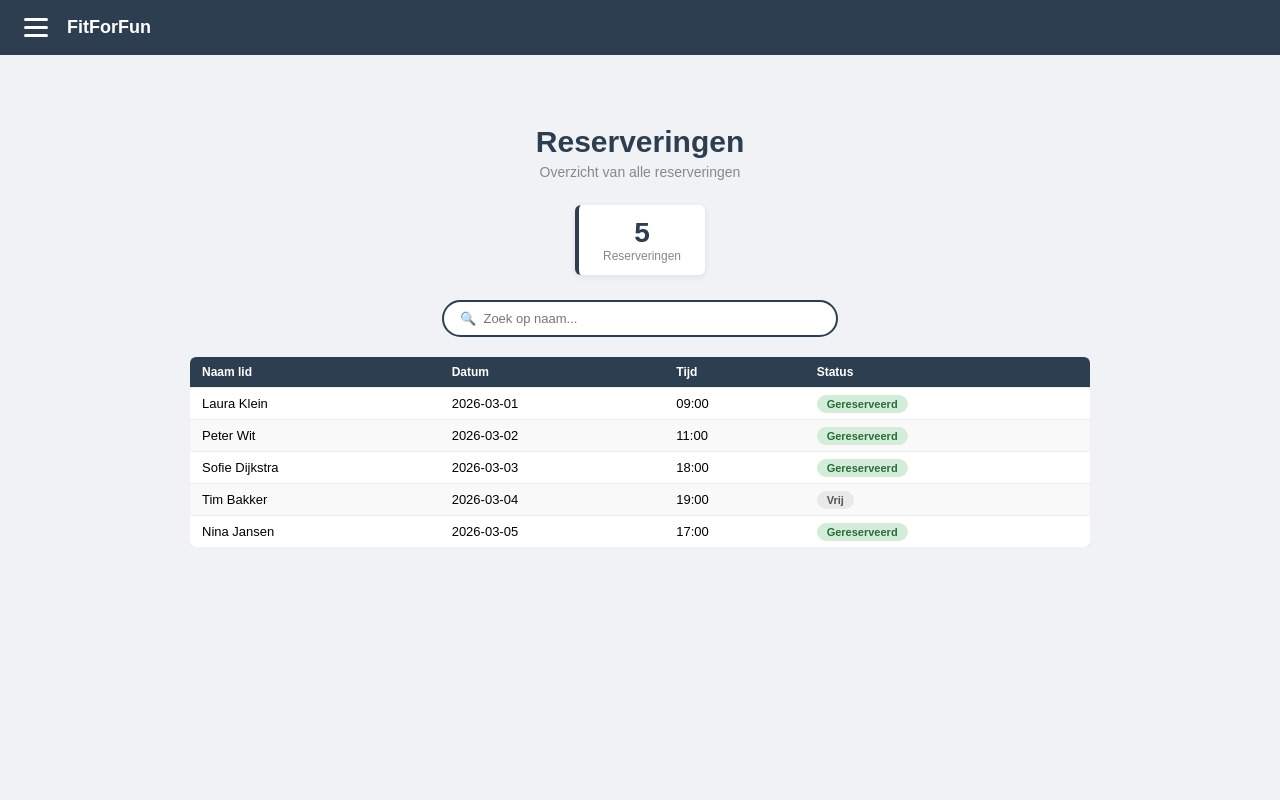
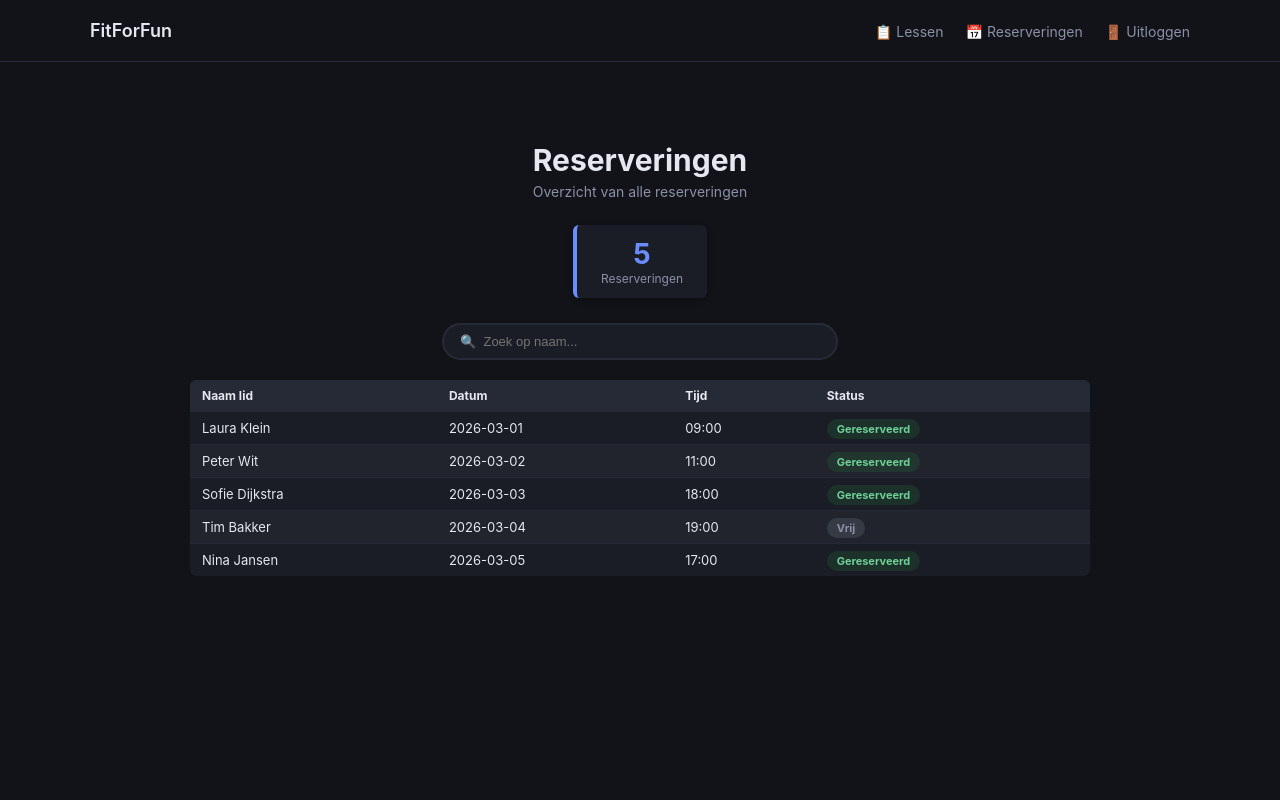
Before and after one commit to ED-MBO/project-2026-P3, a PHP site: the page made by Reservering registratie/Reservering_Registratie.php in a window 1280 px wide. Run offline with PHP 8.4, Linux system fonts and the light colour scheme; the visitor is signed in with stand-in values (Sample User, id 1); data comes from the database, SQL or seed files in the repository.

Commit message:
verandering menu reservering registratie

```diff
--- a/Reservering registratie/Reservering_Registratie.css
+++ b/Reservering registratie/Reservering_Registratie.css
@@ -1,112 +1,149 @@
+:root {
+  --bg: #111318;
+  --card: #1a1d26;
+  --border: #262a36;
+  --text: #e6e8ef;
+  --muted: #8b90a7;
+  --accent: #6b8cff;
+}
+
 /* Algemene stijl */
 body {
-    font-family: Arial, sans-serif;
-    background-color: #f0f2f5;
+    font-family: Inter, system-ui, Arial, sans-serif;
+    background: var(--bg);
+    color: var(--text);
+    margin: 0;
+    padding: 0;
+    min-height: 100vh;
+}
+
+html, body {
+    overflow-x: hidden;
+}
+
+/* HEADER / NAVBAR */
+.header {
+    background: var(--bg);
+    border-bottom: 1px solid var(--border);
+    position: sticky;
+    top: 0;
+    z-index: 50;
+}
+
+.navbar-container {
+    max-width: 1100px;
+    margin: auto;
+    padding: 20px 28px;
+    display: flex;
+    justify-content: space-between;
+    align-items: center;
+}
+
+.logo {
+    font-weight: 600;
+    font-size: 18px;
+    text-decoration: none;
+    color: var(--text);
+}
+
+.navbar {
+    display: flex;
+}
+
+.navbar-nav {
+    display: flex;
+    list-style: none;
+    gap: 22px;
     margin: 0;
     padding: 0;
 }
 
-/* voorkom horizontale scroll veroorzaakt door off-canvas elementen */
-html, body {
-    overflow-x: hidden;
+.nav-link {
+    text-decoration: none;
+    font-size: 14px;
+    color: var(--muted);
+    transition: 0.2s ease;
 }
 
-/* Topbalk bovenaan */
-.topbalk {
-    background-color: #2c3e50;
-    color: white;
-    height: 55px;
-    display: flex;
-    align-items: center;
-    padding: 0 20px;
-    gap: 15px;
-    position: fixed;
-    top: 0;
-    left: 0;
-    right: 0;
-    z-index: 200;
+.nav-link:hover {
+    color: var(--text);
 }
 
-.topbalk h2 {
-    font-size: 18px;
-    margin: 0;
+/* Hamburger */
+.hamburger {
+    display: none;
+    font-size: 22px;
+    cursor: pointer;
+    color: var(--text);
+    background: none;
+    border: none;
 }
 
-/* Burgermenu knop */
-.burger-knop {
+.close-menu {
+    display: none;
+    font-size: 22px;
+    cursor: pointer;
+    align-self: flex-end;
+    color: var(--text);
     background: none;
     border: none;
-    cursor: pointer;
-    display: flex;
-    flex-direction: column;
-    gap: 5px;
-    padding: 4px;
 }
 
-.burger-knop span {
-    display: block;
-    width: 24px;
-    height: 3px;
-    background-color: white;
-    border-radius: 3px;
+/* Overlay */
+.overlay {
+    position: fixed;
+    inset: 0;
+    background: rgba(0, 0, 0, 0.6);
+    display: none;
+    z-index: 40;
 }
 
-/* Donker scherm achter sidebar */
-.overlay {
-    display: none;
-    position: fixed;
-    inset: 0;
-    background-color: rgba(0, 0, 0, 0.4);
-    z-index: 90;
-}
-
-.overlay.open {
+/* Mobile */
+@media (max-width: 768px) {
+    .hamburger {
         display: block;
     }
 
-/* Zijbalk (off-canvas met transform zodat hij volledig uit beeld blijft) */
-.sidebar {
+    .navbar {
         position: fixed;
         top: 0;
-    left: 0;
-    width: 220px;
-    height: 100%;
-    background-color: #2c3e50;
-    color: white;
-    padding: 70px 20px 20px 20px;
-    z-index: 160;
-    transform: translateX(-100%);
-    transition: transform 0.25s ease;
+        right: -100%;
+        width: 280px;
+        height: 100vh;
+        background: var(--card);
+        border-left: 1px solid var(--border);
+        flex-direction: column;
+        padding: 24px;
+        transition: right 0.3s ease;
+        z-index: 50;
     }
 
-.sidebar.open {
-    transform: translateX(0);
+    .navbar.active {
+        right: 0;
     }
 
-/* Op kleine schermen: maak sidebar breder (overlay) maar houd 'm off-canvas totdat open */
-@media (max-width: 600px) {
-    .sidebar {
-        width: 80vw;
-        transform: translateX(-100%);
-    }
+    .navbar-nav {
+        flex-direction: column;
+        gap: 18px;
+        margin-top: 40px;
     }
 
-.sidebar a {
-    display: block;
-    color: white;
-    text-decoration: none;
-    padding: 10px 0;
-    border-bottom: 1px solid rgba(255,255,255,0.1);
-    font-size: 15px;
+    .nav-link {
+        color: var(--text);
     }
 
-.sidebar a:hover {
-    color: #a8c6f0;
+    .nav-link:hover {
+        color: var(--accent);
+    }
+
+    .close-menu {
+        display: block;
+    }
 }
 
 /* Hoofdinhoud */
 .inhoud {
-    margin-top: 75px;
+    margin-top: 30px;
     padding: 30px 20px;
     max-width: 900px;
     margin-left: auto;
@@ -121,13 +158,13 @@ html, body {
 
 .titel-blok h1 {
     font-size: 30px;
-    color: #2c3e50;
+    color: var(--text);
     margin-bottom: 5px;
 }
 
 .titel-blok p {
     font-size: 14px;
-    color: #888;
+    color: var(--muted);
     margin: 0;
 }
 
@@ -136,23 +173,23 @@ html, body {
     display: block;
     width: fit-content;
     margin: 0 auto 25px auto;
-    background-color: white;
-    border-left: 4px solid #2c3e50;
+    background-color: var(--card);
+    border-left: 4px solid var(--accent);
     padding: 12px 24px;
     border-radius: 6px;
-    box-shadow: 0 2px 6px rgba(0,0,0,0.08);
+    box-shadow: 0 2px 6px rgba(0,0,0,0.3);
     text-align: center;
 }
 
 .stat-kaart .getal {
     font-size: 28px;
     font-weight: bold;
-    color: #2c3e50;
+    color: var(--accent);
 }
 
 .stat-kaart .label {
     font-size: 12px;
-    color: #888;
+    color: var(--muted);
 }
 
 /* Zoekbalk */
@@ -166,43 +203,43 @@ html, body {
     padding: 9px 16px;
     width: 100%;
     max-width: 360px;
-    border: 2px solid #2c3e50;
+    border: 2px solid var(--border);
     border-radius: 25px;
     font-size: 13px;
     outline: none;
+    background: var(--card);
+    color: var(--text);
 }
 
 #zoekbalk:focus {
-    background-color: #fff;
-    border-color: #1a252f;
+    border-color: var(--accent);
 }
 
-/* Tabel compact */
+/* Tabel */
 table {
     width: 100%;
     border-collapse: collapse;
-    background-color: white;
+    background-color: var(--card);
     font-size: 13px;
-    box-shadow: 0 2px 6px rgba(0,0,0,0.07);
+    box-shadow: 0 2px 6px rgba(0,0,0,0.2);
     border-radius: 6px;
     overflow: hidden;
 }
 
-/* Zorg dat tabel horizontaal scrolt op smalle schermen */
 .table-wrapper {
     overflow-x: auto;
     -webkit-overflow-scrolling: touch;
 }
 
 th, td {
-    border-bottom: 1px solid #eee;
+    border-bottom: 1px solid var(--border);
     padding: 8px 12px;
     text-align: left;
 }
 
 th {
-    background-color: #2c3e50;
-    color: white;
+    background-color: var(--border);
+    color: var(--text);
     font-size: 12px;
 }
 
@@ -211,18 +248,18 @@ tr:last-child td {
 }
 
 tr:nth-child(even) {
-    background-color: #f9f9f9;
+    background-color: rgba(255,255,255,0.03);
 }
 
 tr:hover {
-    background-color: #eef2ff;
+    background-color: rgba(107, 140, 255, 0.08);
 }
 
 /* Lege melding */
 .leeg {
     text-align: center;
     padding: 30px;
-    color: #888;
+    color: var(--muted);
     font-size: 14px;
 }
 
@@ -235,21 +272,21 @@ tr:hover {
 }
 
 .badge.groen {
-    background-color: #d4edda;
-    color: #276d3b;
+    background-color: rgba(39, 109, 59, 0.25);
+    color: #6fcf97;
 }
 
 .badge.rood {
-    background-color: #fde8e8;
-    color: #9b2222;
+    background-color: rgba(155, 34, 34, 0.25);
+    color: #eb5757;
 }
 
 .badge.grijs {
-    background-color: #e9e9e9;
-    color: #555;
+    background-color: rgba(139, 144, 167, 0.2);
+    color: var(--muted);
 }
 
-/* Responsive voor telefoon: zet tabel om naar kaartweergave */
+/* Responsive voor telefoon */
 @media (max-width: 600px) {
     .inhoud {
         padding: 16px 12px;
@@ -275,12 +312,12 @@ tr:hover {
     }
 
     tr {
-        background: white;
+        background: var(--card);
         margin-bottom: 12px;
         padding: 10px;
         border-radius: 8px;
-        box-shadow: 0 1px 4px rgba(0,0,0,0.05);
-        border: 1px solid #f0f0f0;
+        box-shadow: 0 1px 4px rgba(0,0,0,0.2);
+        border: 1px solid var(--border);
     }
 
     td {
@@ -294,7 +331,7 @@ tr:hover {
     td::before {
         content: attr(data-label);
         font-weight: 700;
-        color: #444;
+        color: var(--muted);
         margin-right: 8px;
         flex: 1 1 auto;
     }
@@ -307,8 +344,4 @@ tr:hover {
     .stat-kaart {
         margin-bottom: 16px;
     }
-
-    .topbalk h2 {
-        font-size: 16px;
 }
-}
--- a/Reservering registratie/Reservering_Registratie.php
+++ b/Reservering registratie/Reservering_Registratie.php
@@ -9,7 +9,6 @@ if (!isset($_SESSION['gebruiker_id'])) {
 }
 
 // Haal alle actieve reserveringen op
-// De reservering tabel bevat zelf naam, datum, tijd en status — geen JOIN nodig
 $sql = "SELECT Voornaam, Tussenvoegsel, Achternaam, Datum, Tijd, Reserveringstatus
         FROM reservering
         WHERE IsActief = 1
@@ -22,7 +21,6 @@ $reserveringen = $stmt->fetchAll(PDO::FETCH_ASSOC);
 $aantalReserveringen = count($reserveringen);
 ?>
 
-
 <!DOCTYPE html>
 <html lang="nl">
 <head>
@@ -30,26 +28,39 @@ $aantalReserveringen = count($reserveringen);
     <meta name="viewport" content="width=device-width, initial-scale=1.0">
     <title>Reserveringen Overzicht</title>
     <link rel="stylesheet" href="Reservering_Registratie.css">
+    <link rel="stylesheet" href="https://cdnjs.cloudflare.com/ajax/libs/font-awesome/6.5.0/css/all.min.css">
 </head>
 <body>
 
-<div class="overlay" id="overlay" onclick="sluitSidebar()"></div>
+<!-- Overlay -->
+<div class="overlay"></div>
 
-<div class="topbalk">
-    <button class="burger-knop" onclick="toggleSidebar()">
-        <span></span>
-        <span></span>
-        <span></span>
-    </button>
-    <h2>FitForFun</h2>
-</div>
+<!-- Header met navbar -->
+<header class="header">
+    <div class="navbar-container">
 
-<div class="sidebar" id="sidebar">
-    <a href="../Les registratie/Overzicht_lessen.php">📋 Lessen</a>
-    <a href="Reservering_Registratie.php">📅 Reserveringen</a>
-    <a href="../uitloggen.php">🚪 Uitloggen</a>
-</div>
+        <a href="#" class="logo">FitForFun</a>
 
+        <button class="hamburger">
+            <i class="fa-solid fa-bars"></i>
+        </button>
+
+        <nav class="navbar">
+            <button class="close-menu">
+                <i class="fa-solid fa-xmark"></i>
+            </button>
+
+            <ul class="navbar-nav">
+                <li><a class="nav-link" href="../Les registratie/Overzicht_lessen.php">📋 Lessen</a></li>
+                <li><a class="nav-link" href="Reservering_Registratie.php">📅 Reserveringen</a></li>
+                <li><a class="nav-link" href="../uitloggen.php">🚪 Uitloggen</a></li>
+            </ul>
+        </nav>
+
+    </div>
+</header>
+
+<!-- Hoofdinhoud -->
 <div class="inhoud">
 
     <div class="titel-blok">
```
Also changed, not shown: Reservering registratie/Reservering_Registratie.js (+23 -17 lines). Lines whose indentation alone changed are shown as unchanged.
